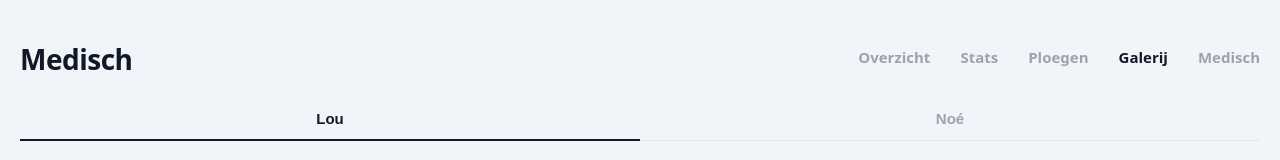
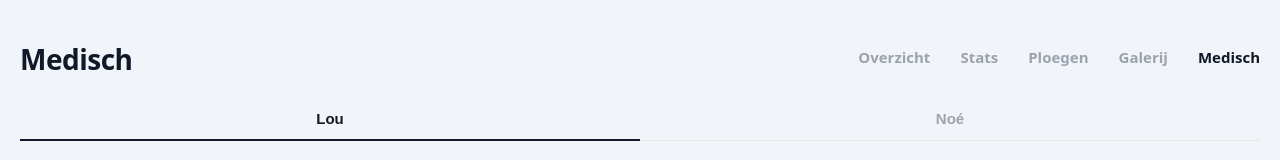
Before and after one commit to jordenric96/Voetbal, a plain HTML site: page medisch.html in a window 1280 px wide. Shown: the top 160 px of the page. Drawn offline with nearby package versions, Linux system fonts and the light colour scheme; no server answers.

Commit message:
Update medisch.html

```diff
--- a/medisch.html
+++ b/medisch.html
@@ -14,8 +14,8 @@
             <a href="index.html">Overzicht</a>
             <a href="stats.html">Stats</a>
             <a href="ploegen.html">Ploegen</a>
-            <a href="galerij.html" class="active">Galerij</a>
-            <a href="medisch.html">Medisch</a>
+            <a href="galerij.html">Galerij</a>
+            <a href="medisch.html"class="active" >Medisch</a>
         </nav>
     </header>
 
```
